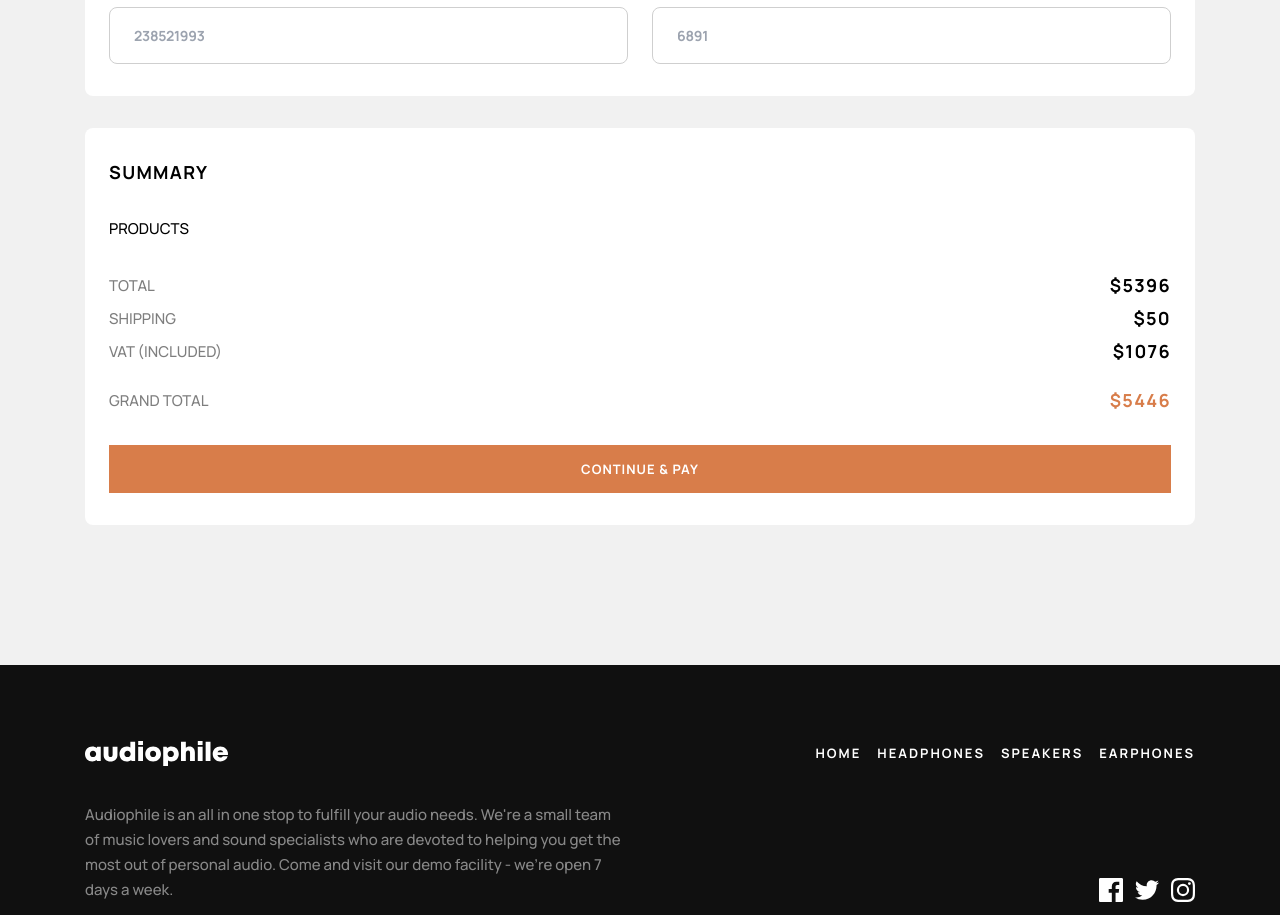
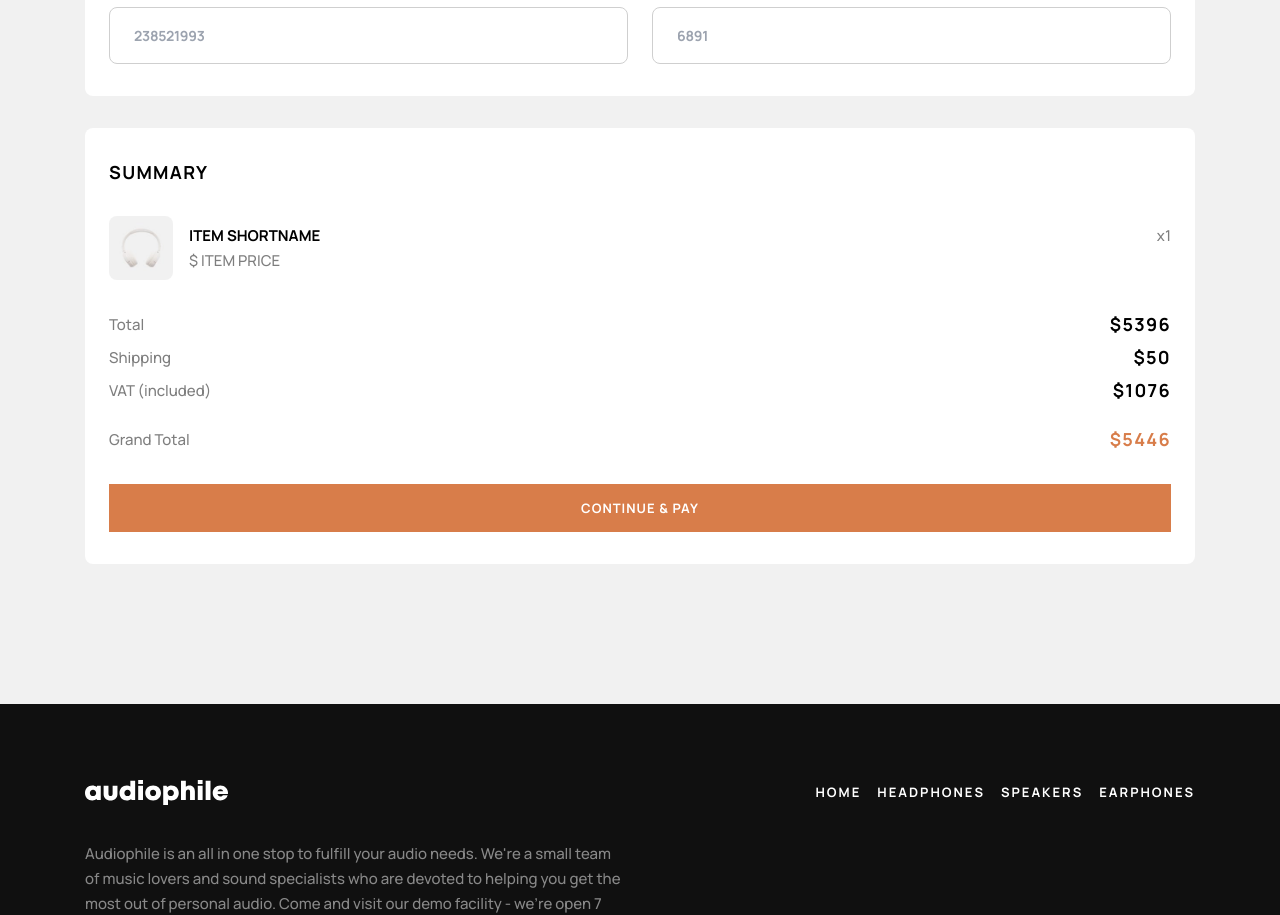
Before and after one commit to scottmotion/audiophile-ecommerce, a React (Vite) app: page /audiophile-ecommerce/checkout in a window 1280 px wide. Shown: the part 1180-2095 px from the top of the page. Built offline with nearby package versions, Linux system fonts and the light colour scheme.

Commit message:
Update Checkout.tsx

```diff
--- a/src/pages/Checkout.tsx
+++ b/src/pages/Checkout.tsx
@@ -121,9 +121,28 @@ export default function Checkout() {
             </div>
           </div>
         </section>
-        <section className="flex w-full max-w-content flex-col gap-8 rounded-lg bg-white px-6 py-8 uppercase">
+        <section className="flex w-full max-w-content flex-col gap-8 rounded-lg bg-white px-6 py-8">
           <h2 className="heading-7">Summary</h2>
-          <div>Products</div>
+          <div className="flex flex-col">
+            <div className="flex flex-row justify-between">
+              <div className="flex w-full flex-row gap-4">
+                <img
+                  src={`/assets/cart/image-xx59-headphones.jpg`}
+                  className="w-16 rounded-lg"
+                />
+                <div className="flex w-full flex-col justify-center">
+                  <div className="flex flex-row justify-between">
+                    <p className="font-bold uppercase opacity-100">
+                      item shortname
+                    </p>
+                    <p>x1</p>
+                  </div>
+                  <p className="uppercase">$ item price</p>
+                </div>
+              </div>
+              {/* <p>x1</p> */}
+            </div>
+          </div>
           <div className="flex flex-col gap-2">
             <div className="flex justify-between">
               <p>Total</p>
```
